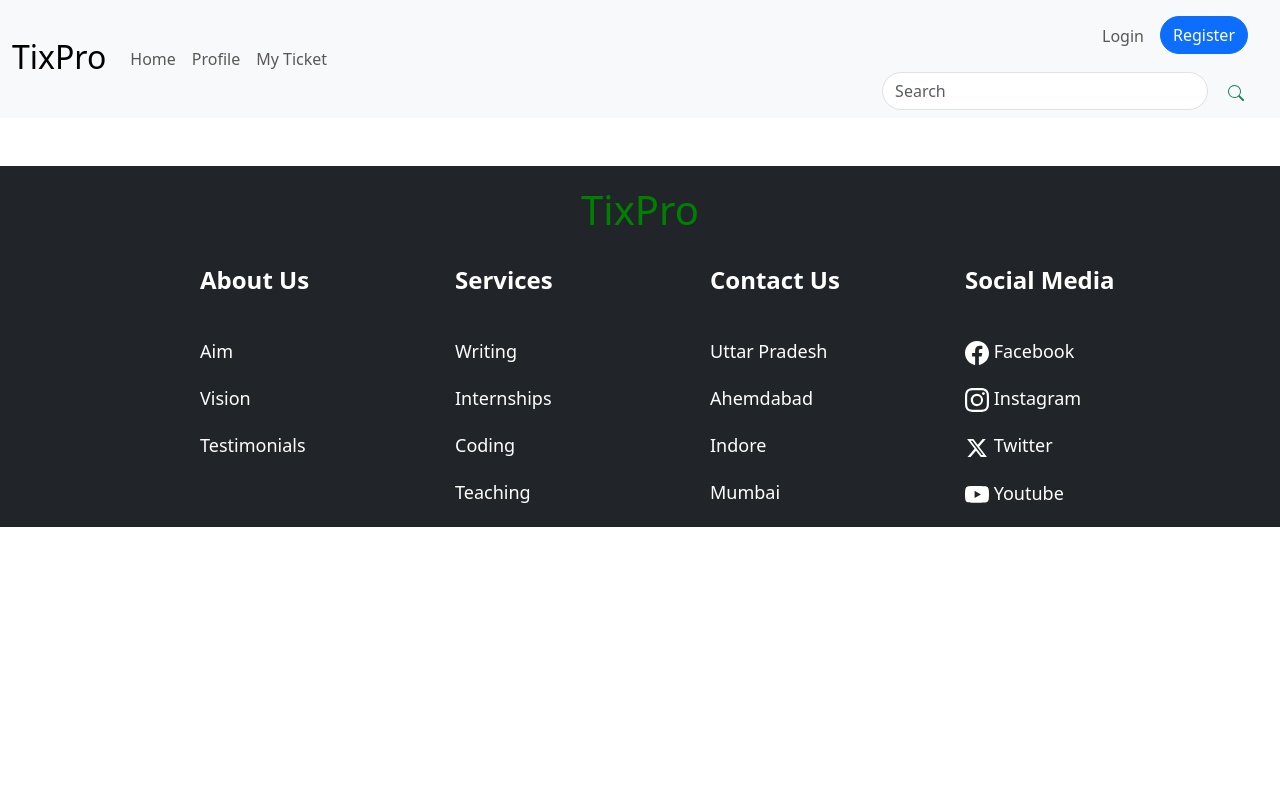
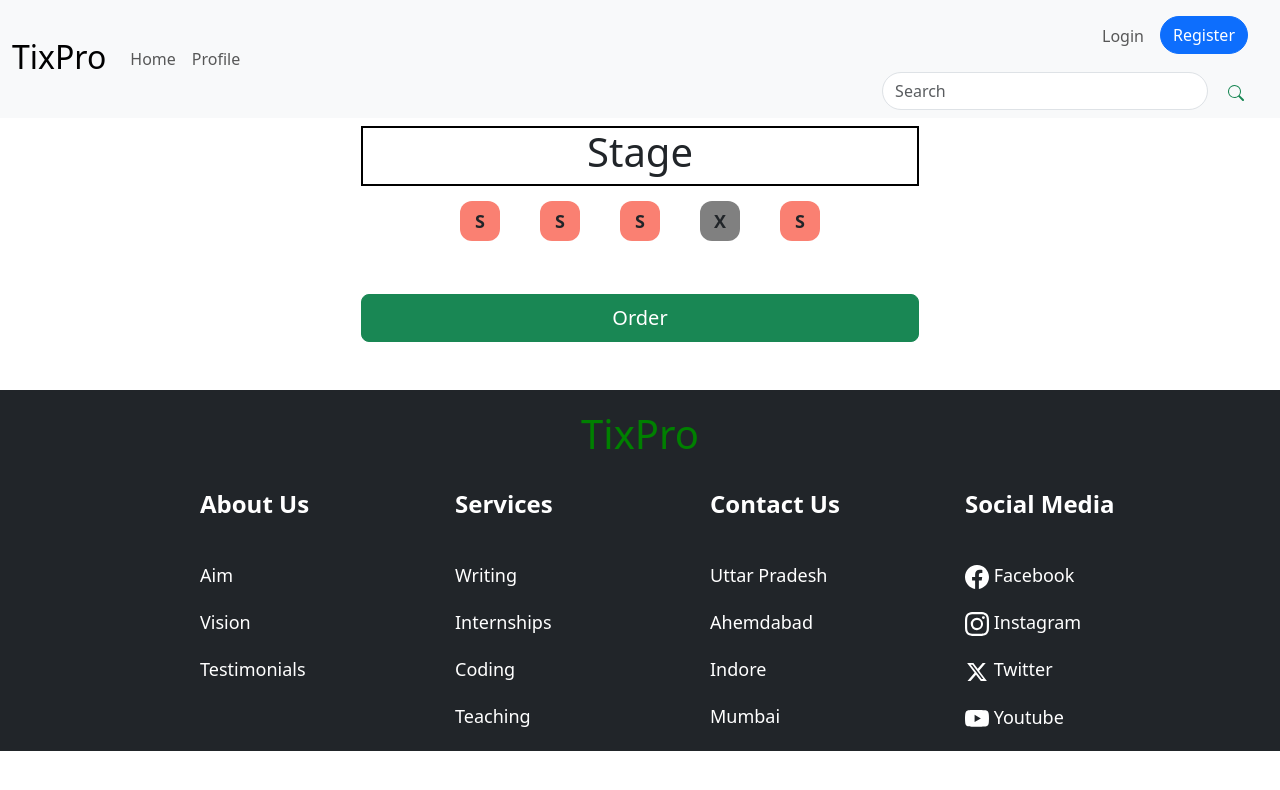
Before and after one commit to Skrwbrgle/Mini-TixPro, a React (Create React App) app in the folder client/: page /detail in a window 1280 px wide. Shown: the top 790 px of the page. Built offline with nearby package versions, Linux system fonts and the light colour scheme; no server answers.

Commit message:
bug and integrasi

```diff
--- a/client/src/components/CardEvent.js
+++ b/client/src/components/CardEvent.js
@@ -1,6 +1,8 @@
 import { Card } from "react-bootstrap";
 
 function CardEvent(props) {
+  const accessToken = localStorage.getItem("access_token");
+  const bookingNow = accessToken === null ? "d-none" : "d-block";
   return (
     <>
       <Card className="Carding bg-light border-light">
@@ -19,6 +21,7 @@ function CardEvent(props) {
             <p>{props.address}</p>
             <p>{props.price}</p>
           </Card.Text>
+          <div className={bookingNow}>
             <Card.Link
               id={props.id}
               href={`/detail`}
@@ -26,6 +29,7 @@ function CardEvent(props) {
             >
               Booking now
             </Card.Link>
+          </div>
         </Card.ImgOverlay>
       </Card>
     </>
--- a/client/src/components/MainContent.js
+++ b/client/src/components/MainContent.js
@@ -13,9 +13,9 @@ const MainContent = () => {
   return (
     <>
       <Routes>
-        <Route path="" element={<HomePage />} />
+        <Route path="/" element={<HomePage />} />
         <Route path="/profile" element={<ProfilePage />} />
-        <Route path="/detail/:id" element={<DetailPage />} />
+        <Route path="/detail" element={<DetailPage />} />
         <Route path="/ticket" element={<BookingPage />} />
         <Route path="/login" element={<LoginPage />} />
         <Route path="/register" element={<RegisterPage />} />
--- a/client/src/components/NavigateBar.js
+++ b/client/src/components/NavigateBar.js
@@ -25,7 +25,9 @@ function NavigateBar() {
               <Nav>
                 <Nav.Link href="/">Home</Nav.Link>
                 <Nav.Link href="/profile">Profile</Nav.Link>
-                <Nav.Link href="/ticket">My Ticket</Nav.Link>
+                <div className={logoutBtn}>
+                  <Nav.Link href="/ticket">My Ticket</Nav.Link>
+                </div>
               </Nav>
             </Row>
           </Container>
--- a/client/src/views/DetailPage.js
+++ b/client/src/views/DetailPage.js
@@ -9,6 +9,10 @@ const DetailPage = (props) => {
   const [eventSeat, setEventSeat] = useState([]);
   const [seats, setSeats] = useState([
     { id: 1, isReserved: false, isSelected: false },
+    { id: 2, isReserved: false, isSelected: false },
+    { id: 3, isReserved: false, isSelected: false },
+    { id: 4, isReserved: true, isSelected: false },
+    { id: 5, isReserved: false, isSelected: false },
     // Tambahkan kursi lainnya di sini
   ]);
 
@@ -46,7 +50,12 @@ const DetailPage = (props) => {
       </div>
       <Row className="text-center">
         <Col>
-          <Button variant="success" size="lg" className="mt-5 order-button">
+          <Button
+            href="/ticket"
+            variant="success"
+            size="lg"
+            className="mt-5 order-button"
+          >
             Order
           </Button>
         </Col>
--- a/client/src/views/ProfilePage.js
+++ b/client/src/views/ProfilePage.js
@@ -1,7 +1,13 @@
-import React from "react";
+import React, { useEffect, useState } from "react";
 import { Container, Card, ListGroup, Button, Stack } from "react-bootstrap";
+import { deleteUserByUser } from "../axios/userAxios";
 
 const ProfilePage = () => {
+  const [getdelete, setDelete] = useState([]);
+
+  useEffect(() => {
+    deleteUserByUser((result) => setDelete(result));
+  });
   return (
     <>
       <Container fluid className="mt-5">
@@ -14,7 +20,9 @@ const ProfilePage = () => {
               <ListGroup.Item>Vestibulum at eros</ListGroup.Item>
               <Stack gap={3} className="mt-3 py-10">
                 <Button variant="primary">Edit Account</Button>
-                <Button variant="danger">Delete Account</Button>
+                <Button href="/delete" variant="danger">
+                  Delete Account
+                </Button>
               </Stack>
             </ListGroup>
           </Card.Body>
```
Lines whose indentation alone changed are shown as unchanged.
